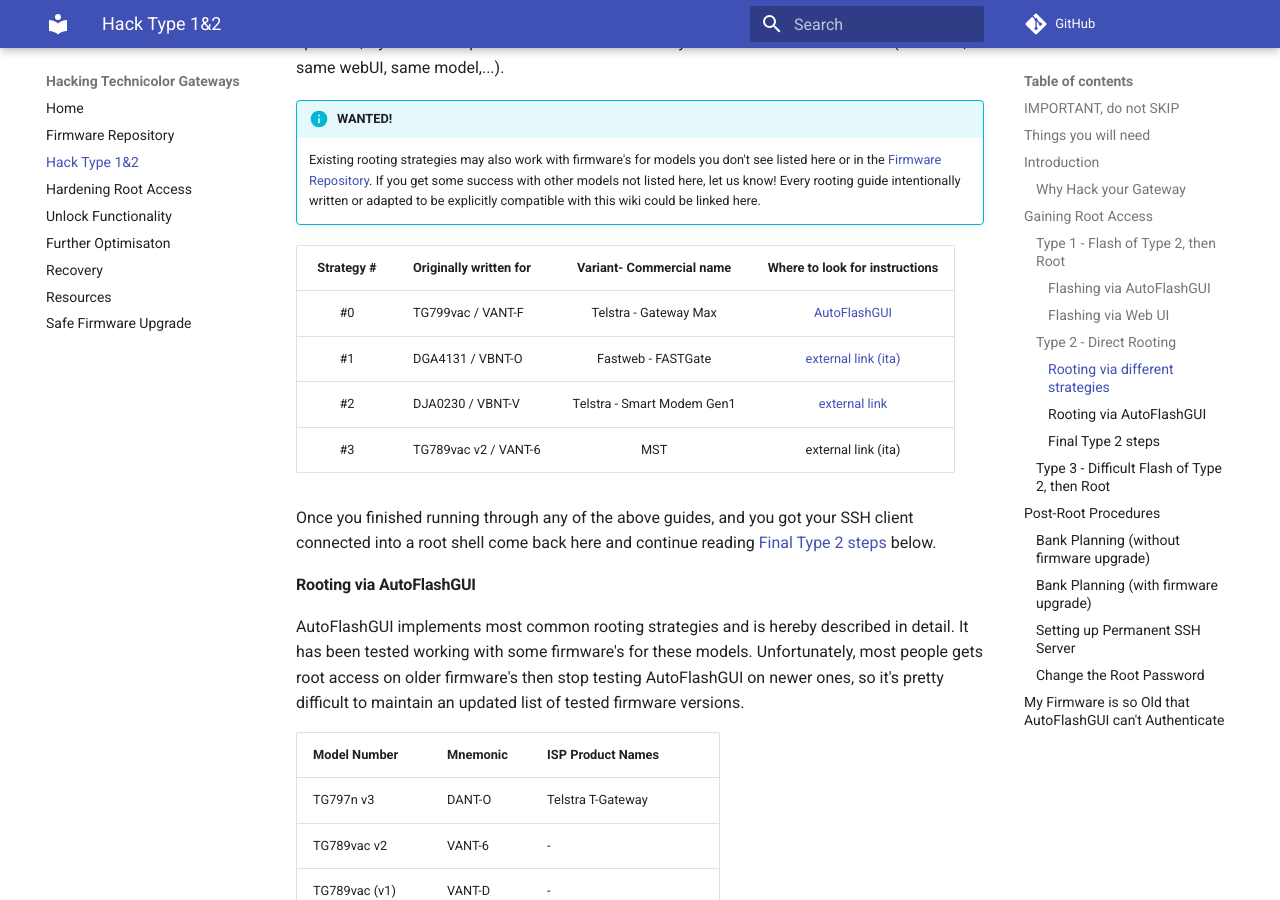
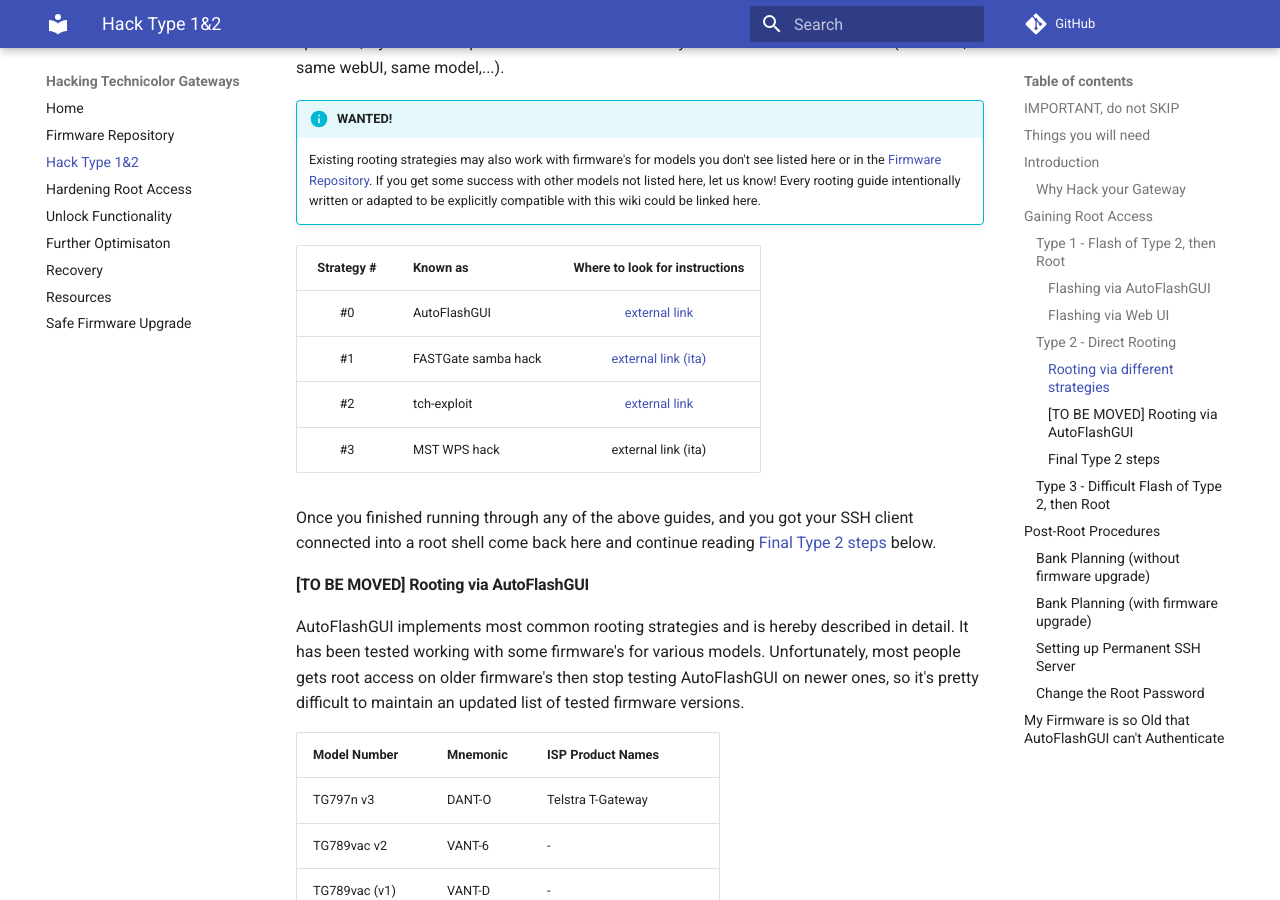
Before and after one commit to hack-technicolor/hack-technicolor, an MkDocs documentation site: the page built from docs/Hack Type 1&2.md, in a window 1280 px wide and 900 px high, scrolled down 3470 px. Built offline with MkDocs 1.6.1 and Material for MkDocs 9.7.7, drawn with Linux system fonts in a browser that asks for light colours; comment, search, counter and statistics services are not loaded.

Commit message:
Remove ambiguous model listing Some people are confusing "Originally writte for" model as the only compatible one.

```diff
--- a/docs/Hack Type 1&2.md
+++ b/docs/Hack Type 1&2.md
@@ -83,18 +83,18 @@
 !!! info "WANTED!"
     Existing rooting strategies may also work with firmware's for models you don't see listed here or in the [Firmware Repository](Firmware%20Repository/). If you get some success with other models not listed here, let us know! Every rooting guide intentionally written or adapted to be explicitly compatible with this wiki could be linked here.
 
- | Strategy # | Originally written for | Variant- Commercial name   | Where to look for instructions |
- |:----------:|:-----------------------|:--------------------------:|:------------------------------:|
- | #0         | TG799vac / VANT-F      | Telstra - Gateway Max      | [AutoFlashGUI](#rooting-via-autoflashgui) |
- | #1         | DGA4131 / VBNT-O       | Fastweb - FASTGate         | [external link (ita)](https://www.ilpuntotecnico.com/forum/index.php?topic=80598) |
- | #2         | DJA0230 / VBNT-V       | Telstra - Smart Modem Gen1 | [external link](https://github.com/BoLaMN/tch-exploit) |
- | #3         | TG789vac v2 / VANT-6   | MST                        | external link (ita) |
+ | Strategy # | Known as            | Where to look for instructions |
+ |:----------:|:--------------------|:------------------------------:|
+ | #0         | AutoFlashGUI        | [external link](https://github.com/mswhirl/autoflashgui) |
+ | #1         | FASTGate samba hack | [external link (ita)](https://www.ilpuntotecnico.com/forum/index.php?topic=80598) |
+ | #2         | tch-exploit         | [external link](https://github.com/BoLaMN/tch-exploit) |
+ | #3         | MST WPS hack        | external link (ita) |
 
 Once you finished running through any of the above guides, and you got your SSH client connected into a root shell come back here and continue reading [Final Type 2 steps](#final-type-2-steps) below.
 
-#### Rooting via AutoFlashGUI
+#### [TO BE MOVED] Rooting via AutoFlashGUI
 
-AutoFlashGUI implements most common rooting strategies and is hereby described in detail. It has been tested working with some firmware's for these models. Unfortunately, most people gets root access on older firmware's then stop testing AutoFlashGUI on newer ones, so it's pretty difficult to maintain an updated list of tested firmware versions.
+AutoFlashGUI implements most common rooting strategies and is hereby described in detail. It has been tested working with some firmware's for various models. Unfortunately, most people gets root access on older firmware's then stop testing AutoFlashGUI on newer ones, so it's pretty difficult to maintain an updated list of tested firmware versions.
 
  | Model Number    | Mnemonic | ISP Product Names
  |:----------------|:---------|:--------------------------
```
